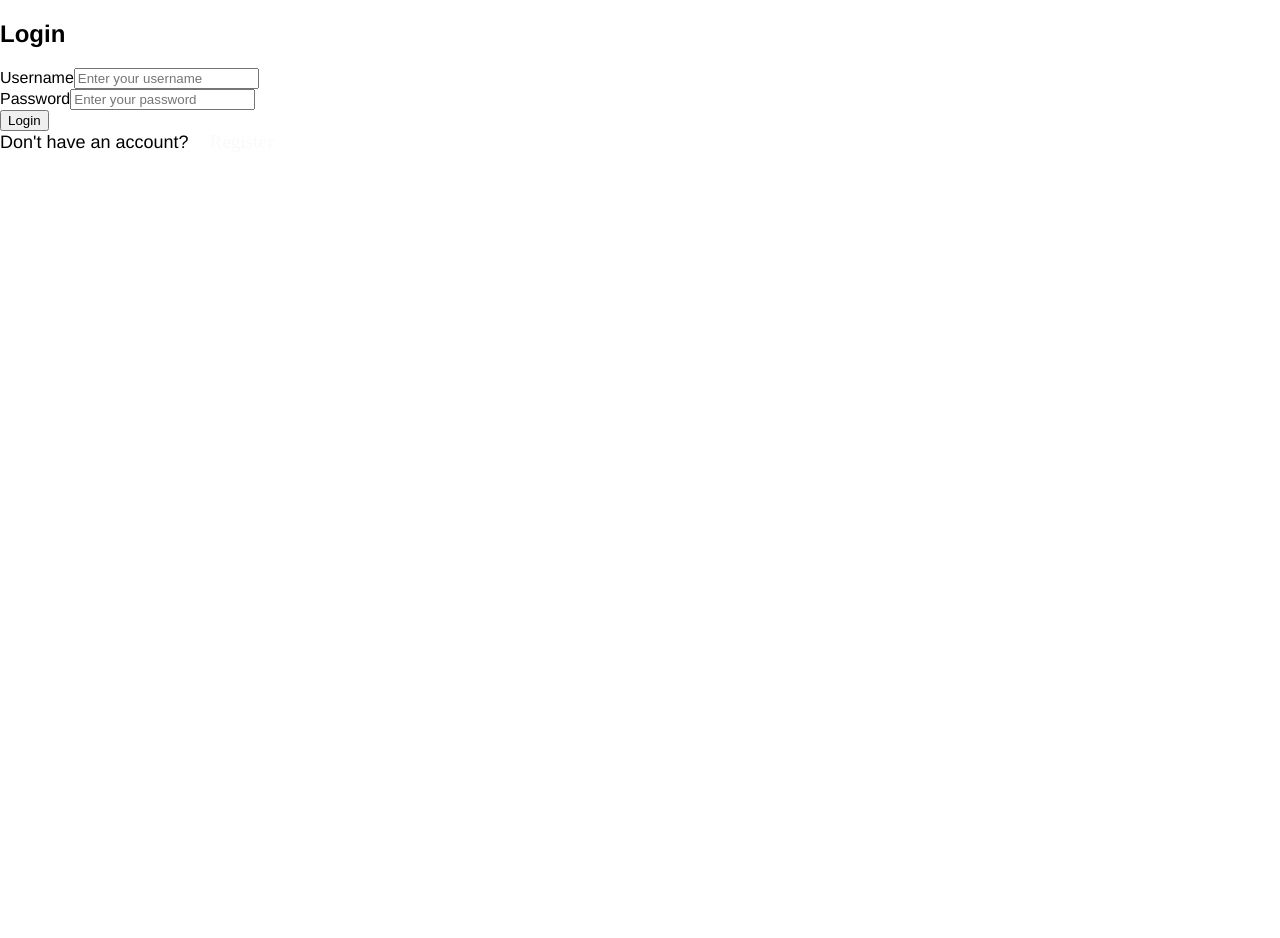
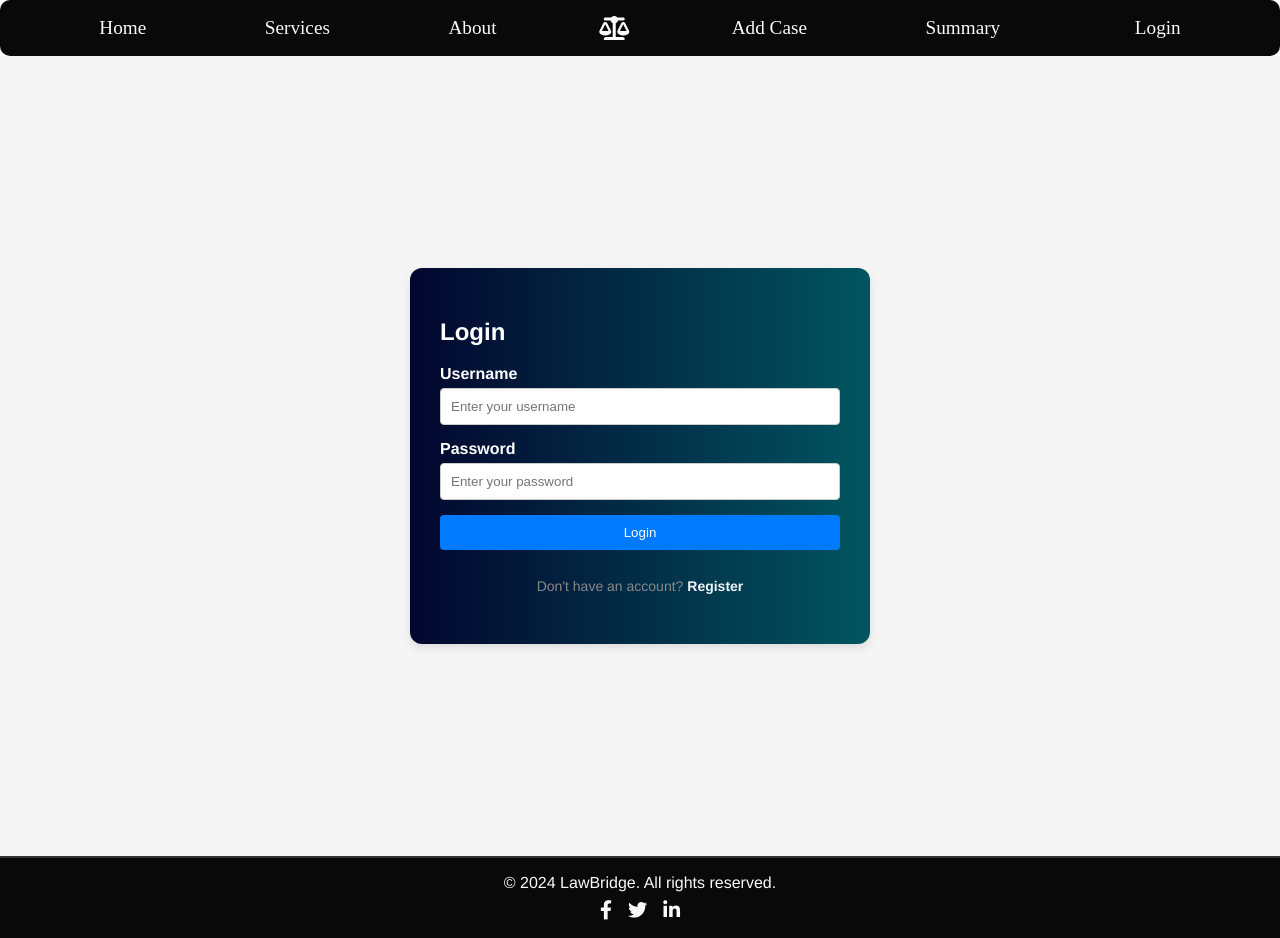
Before and after one commit to ThisaraAriyawansha/LawBridge, a React (Create React App) app: page /login in a window 1280 px wide. Before the commit the page ends 800 px from the top, so only its background shows below. Built offline with nearby package versions, Linux system fonts and the light colour scheme.

Commit message:
Add login status

```diff
--- a/src/App.js
+++ b/src/App.js
@@ -1,6 +1,6 @@
+// src/App.js
 import React from 'react';
-import { BrowserRouter as Router, Routes, Route } from 'react-router-dom'; // Import Routes and Route
-
+import { Routes, Route } from 'react-router-dom';
 
 import Home from './components/Home';
 import PieChart from './components/PieChart';
@@ -8,8 +8,6 @@ import AboutUs from './components/AboutUs';
 import Services from './components/Services';
 import Login from './components/Login';
 import Register from './components/Register';
-
-
 
 const App = () => {
     const handleLogin = (userData) => {
@@ -21,19 +19,18 @@ const handleRegister = (userData) => {
         console.log('Registering with:', userData);
         // Add your register logic here
     };
+
     return (
-    <Router>
+        <div>
             <Routes>
-      <Route exact path="/" element={<Home />} />
+                <Route path="/" element={<Home />} />
                 <Route path="/pie-chart" element={<PieChart />} />
                 <Route path="/about" element={<AboutUs />} />
                 <Route path="/services" element={<Services />} />
-        <Route path="/login" element={<Login />} />
-        <Route path="/register" element={<Register />} />
-
-
+                <Route path="/login" element={<Login handleLogin={handleLogin} />} />
+                <Route path="/register" element={<Register handleRegister={handleRegister} />} />
             </Routes>
-    </Router>
+        </div>
     );
 };
 
--- /dev/null
+++ b/src/components/AuthContext.js
@@ -0,0 +1,22 @@
+// src/components/AuthContext.js
+import React, { createContext, useState } from 'react';
+
+export const AuthContext = createContext();
+
+export const AuthProvider = ({ children }) => {
+    const [isLoggedIn, setIsLoggedIn] = useState(false);
+
+    const handleLogin = () => {
+        setIsLoggedIn(true);
+    };
+
+    const handleLogout = () => {
+        setIsLoggedIn(false);
+    };
+
+    return (
+        <AuthContext.Provider value={{ isLoggedIn, handleLogin, handleLogout }}>
+            {children}
+        </AuthContext.Provider>
+    );
+};
--- /dev/null
+++ b/src/components/Login.css
@@ -0,0 +1,74 @@
+.login-container {
+    display: flex;
+    justify-content: center;
+    align-items: center;
+    height: 100vh;
+    background-color: #f5f5f5;
+}
+
+.login-form {
+    width: 100%;
+    max-width: 400px;
+    margin: 0 auto;
+    padding: 30px;
+    border-radius: 12px;
+    box-shadow: 0 4px 10px rgba(0, 0, 0, 0.1);
+    background: linear-gradient(to right, #03062e, #015560);
+    color: #ffffff;
+}
+
+
+
+.form-group {
+    margin-bottom: 15px;
+}
+
+label {
+    display: block;
+    margin-bottom: 5px;
+    font-weight: bold;
+}
+
+input[type="text"],
+input[type="password"] {
+    width: 100%;
+    padding: 10px;
+    border: 1px solid #ccc;
+    border-radius: 4px;
+    box-sizing: border-box;
+}
+
+.btn-primary {
+    width: 100%;
+    padding: 10px;
+    background-color: #007bff;
+    color: #fff;
+    border: none;
+    border-radius: 4px;
+    cursor: pointer;
+    transition: background-color 0.3s ease;
+}
+
+.btn-primary:hover {
+    background-color: #0056b3;
+}
+
+.register-link {
+    margin-top: 10px;
+    text-align: center;
+}
+
+.register-link p {
+    font-size: 14px;
+    color: #888;
+}
+
+.register-link a {
+    color: #f1f3f5;
+    text-decoration: none;
+    font-weight: bold;
+}
+
+.register-link a:hover {
+    text-decoration: underline;
+}
--- a/src/components/Login.js
+++ b/src/components/Login.js
@@ -1,16 +1,38 @@
-import React, { useState } from 'react';
-import { Link } from 'react-router-dom';
+// src/components/Login.js
+import React, { useState, useContext } from 'react';
+import { Link, useNavigate } from 'react-router-dom';
+import { AuthContext } from './AuthContext';
+import './Login.css';
+import Navbar from './Navbar';
+import Footer from './Footer';
 
-const Login = ({ handleLogin }) => {
+const Login = () => {
     const [username, setUsername] = useState('');
     const [password, setPassword] = useState('');
+    const { handleLogin } = useContext(AuthContext);
+    const navigate = useNavigate();
 
-    const handleSubmit = (e) => {
+    const handleSubmit = async (e) => {
         e.preventDefault();
-        handleLogin({ username, password });
+        const response = await fetch('http://localhost:5000/api/login', {
+            method: 'POST',
+            headers: {
+                'Content-Type': 'application/json'
+            },
+            body: JSON.stringify({ username, password })
+        });
+        if (response.ok) {
+            handleLogin();
+            navigate('/');
+        } else {
+            alert('Login failed!');
+        }
     };
 
     return (
+        <div>
+            <Navbar />
+            <div className="login-background">
                 <div className="login-container">
                     <div className="login-form">
                         <h2>Login</h2>
@@ -36,12 +58,15 @@ const Login = ({ handleLogin }) => {
                                 />
                             </div>
                             <button type="submit" className="btn-primary">Login</button>
-                </form>
+                        </form><br />
                         <div className="register-link">
                             <p>Don't have an account? <Link to="/register">Register</Link></p>
                         </div>
                     </div>
                 </div>
+            </div>
+            <Footer />
+        </div>
     );
 };
 
--- a/src/components/Navbar.css
+++ b/src/components/Navbar.css
@@ -1,22 +1,25 @@
-nav {
+/* src/components/Navbar.css */
+
+.navbar {
   background-color: #090909;
   padding: 1rem;
   border-radius: 10px; /* Adding border-radius for curved corners */
 }
 
-ul {
+.navbar-menu {
   list-style: none;
   display: flex;
   justify-content: space-around;
   margin: 0;
   padding: 0;
+  align-items: center;
 }
 
-li {
+.navbar-menu li {
   margin: 0;
 }
 
-a {
+.navbar-menu a {
   color: #fbf9f9;
   text-decoration: none;
   font-size: 1.2rem;
@@ -25,7 +28,7 @@ a {
   font-family: 'Times New Roman', Times, serif;
 }
 
-a:hover {
+.navbar-menu a:hover {
   background-color: #007bff;
   border-radius: 4px;
 }
@@ -39,3 +42,27 @@ a:hover {
   color: #fbf9f9;
   font-size: 1.5rem;
 }
+
+.navbar-button {
+  color: #fbf9f9;
+  background-color: #000000; /* Black background */
+  border: none;
+  padding: 0.5rem 1rem;
+  transition: background-color 0.3s, color 0.3s;
+  font-family: 'Times New Roman', Times, serif;
+  cursor: pointer;
+  font-size: 20px;
+}
+
+.navbar-button:hover {
+  background-color: #007bff; /* Blue on hover */
+  color: #ffffff; /* White text on hover */
+
+}
+
+.status {
+  color: #fbf9f9;
+  font-size: 1.2rem;
+  margin-left: 1rem; /* Adjust margin as needed */
+  font-size: 15px;
+}
--- a/src/components/Navbar.js
+++ b/src/components/Navbar.js
@@ -1,26 +1,38 @@
-import React from 'react';
-import { Link } from 'react-router-dom'; // If using React Router
-import './Navbar.css'; // Import your CSS file for navbar styles
+// src/components/Navbar.js
+import React, { useContext } from 'react';
+import { Link } from 'react-router-dom';
+import { AuthContext } from './AuthContext';
+import './Navbar.css';
 
 const Navbar = () => {
+    const { isLoggedIn, handleLogout } = useContext(AuthContext);
+
     return (
         <nav className="navbar">
             <div className="container">
                 <ul className="navbar-menu">
                     <li><Link to="/">Home</Link></li>
                     <li><Link to="/services">Services</Link></li>
-                    <li><Link to="/login">Login</Link></li>
+                    <li><Link to="/about">About</Link></li>
                     <li className="navbar-center-item">
                         <i className="fas fa-balance-scale navbar-icon"></i>
                     </li>
-                    <li><Link to="/about">About</Link></li>
-                    <li><Link to="/about">Add Case</Link></li>
+                    <li><Link to="/add-case">Add Case</Link></li>
                     <li><Link to="/pie-chart">Summary</Link></li>
-                    {/* Add more links as needed */}
+
+                                        {isLoggedIn ? (
+                        <>
+                            <li><button onClick={handleLogout} className="navbar-button">Logout</button></li>
+                            <li className="status">Logged In</li>
+                        </>
+                    ) : (
+                        <li><Link to="/login" className="status">Login</Link></li>
+                    )}
+
                 </ul>
             </div>
         </nav>
     );
-}
+};
 
 export default Navbar;
--- a/src/components/Register.js
+++ b/src/components/Register.js
@@ -1,15 +1,34 @@
 import React, { useState } from 'react';
+import { useNavigate } from 'react-router-dom'; // Ensure this is imported
+import Navbar from './Navbar';
+import Footer from './Footer';
+import './register.css';
 
-const Register = ({ handleRegister }) => {
+const Register = () => {
     const [username, setUsername] = useState('');
     const [password, setPassword] = useState('');
+    const navigate = useNavigate(); // Use the hook here
 
-    const handleSubmit = (e) => {
+    const handleSubmit = async (e) => {
         e.preventDefault();
-        handleRegister({ username, password });
+        const response = await fetch('http://localhost:5000/api/register', {
+            method: 'POST',
+            headers: {
+                'Content-Type': 'application/json'
+            },
+            body: JSON.stringify({ username, password })
+        });
+        if (response.ok) {
+            alert('Registration successful!');
+            navigate('/login'); // Navigate to login page after successful registration
+        } else {
+            alert('Registration failed!');
+        }
     };
 
     return (
+        <div>
+            <Navbar /><br /><br /><br /><br /><br />
             <div className="register-form">
                 <h2>Register</h2>
                 <form onSubmit={handleSubmit}>
@@ -27,6 +46,8 @@ const Register = ({ handleRegister }) => {
                     />
                     <button type="submit">Register</button>
                 </form>
+            </div><br /><br /><br /><br /><br /><br /><br /><br />
+            <Footer />
         </div>
     );
 };
--- /dev/null
+++ b/src/components/register.css
@@ -0,0 +1,50 @@
+.register-form {
+    width: 100%;
+    max-width: 400px;
+    margin: 0 auto;
+    padding: 30px;
+    border-radius: 12px;
+    box-shadow: 0 4px 10px rgba(0, 0, 0, 0.1);
+    background: linear-gradient(to right, #03062e, #015560);
+    color: #ffffff;
+}
+
+.register-form h2 {
+    text-align: center;
+    margin-bottom: 30px;
+    font-size: 24px;
+}
+
+.register-form form {
+    display: flex;
+    flex-direction: column;
+}
+
+.register-form input[type="text"],
+.register-form input[type="password"],
+.register-form button {
+    margin-bottom: 20px;
+    padding: 15px;
+    border: none;
+    border-radius: 8px;
+    font-size: 18px;
+}
+
+.register-form input[type="text"],
+.register-form input[type="password"] {
+    background-color: rgba(255, 255, 255, 0.9);
+    color: #333333;
+    box-shadow: 0 2px 5px rgba(0, 0, 0, 0.1);
+}
+
+.register-form button {
+    background-color: #ffffff;
+    color: #1a237e;
+    cursor: pointer;
+    transition: background-color 0.3s ease, color 0.3s ease;
+}
+
+.register-form button:hover {
+    background-color: #e0e0e0;
+    color: #000000;
+}
--- a/src/index.js
+++ b/src/index.js
@@ -1,6 +1,14 @@
 // src/index.js
 import React from 'react';
 import { createRoot } from 'react-dom/client';
+import { BrowserRouter } from 'react-router-dom';
 import App from './App';
+import { AuthProvider } from './components/AuthContext';
 
-createRoot(document.getElementById('root')).render(<App />);
+createRoot(document.getElementById('root')).render(
+    <AuthProvider>
+        <BrowserRouter>
+            <App />
+        </BrowserRouter>
+    </AuthProvider>
+);
```
Also changed, not shown: server.js (+30 -0 lines). Lines whose indentation alone changed are shown as unchanged.
